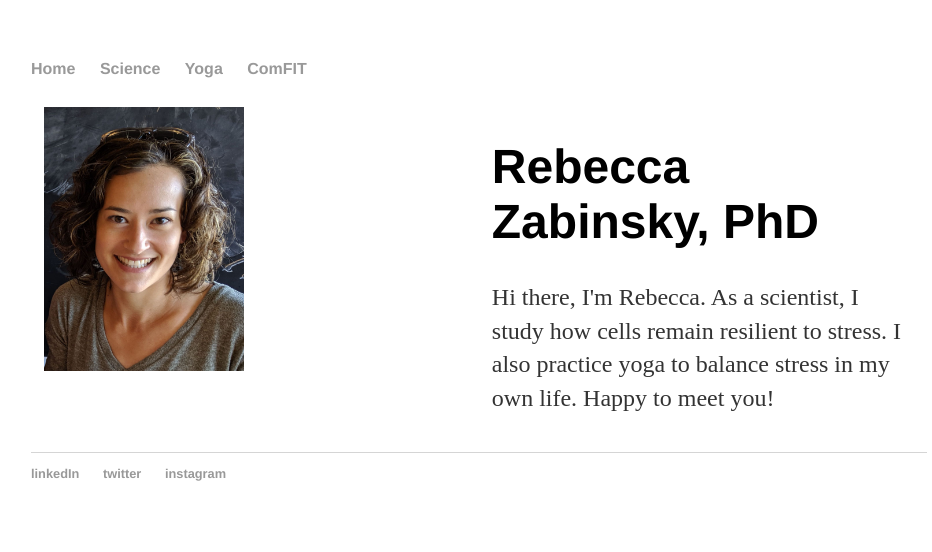
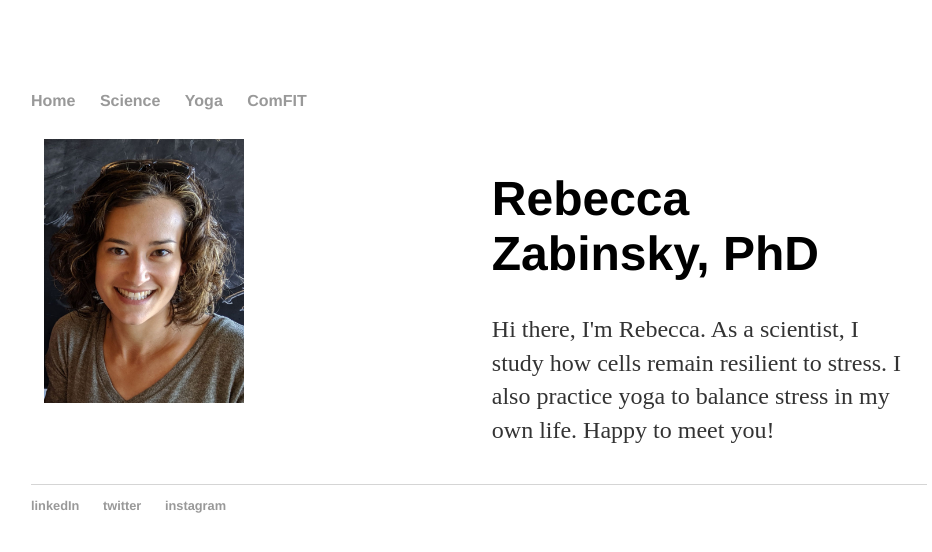
Before and after one commit to zabinsky/zabinsky.github.io, a Jekyll site: the page built from index.html, in a window 1280 px wide. Shown: the top 552 px of the page, without its empty margins (161-1093 px from the left). Built offline with Jekyll 4.4.1, drawn with Linux system fonts in a browser that asks for light colours.

Commit message:
Update main.css

```diff
--- a/css/main.css
+++ b/css/main.css
@@ -1,4 +1,6 @@
 body {
+    max-width: 1000px;
+    padding: 1rem;
     margin: 60px auto;
     width: 70%;
 }
```
